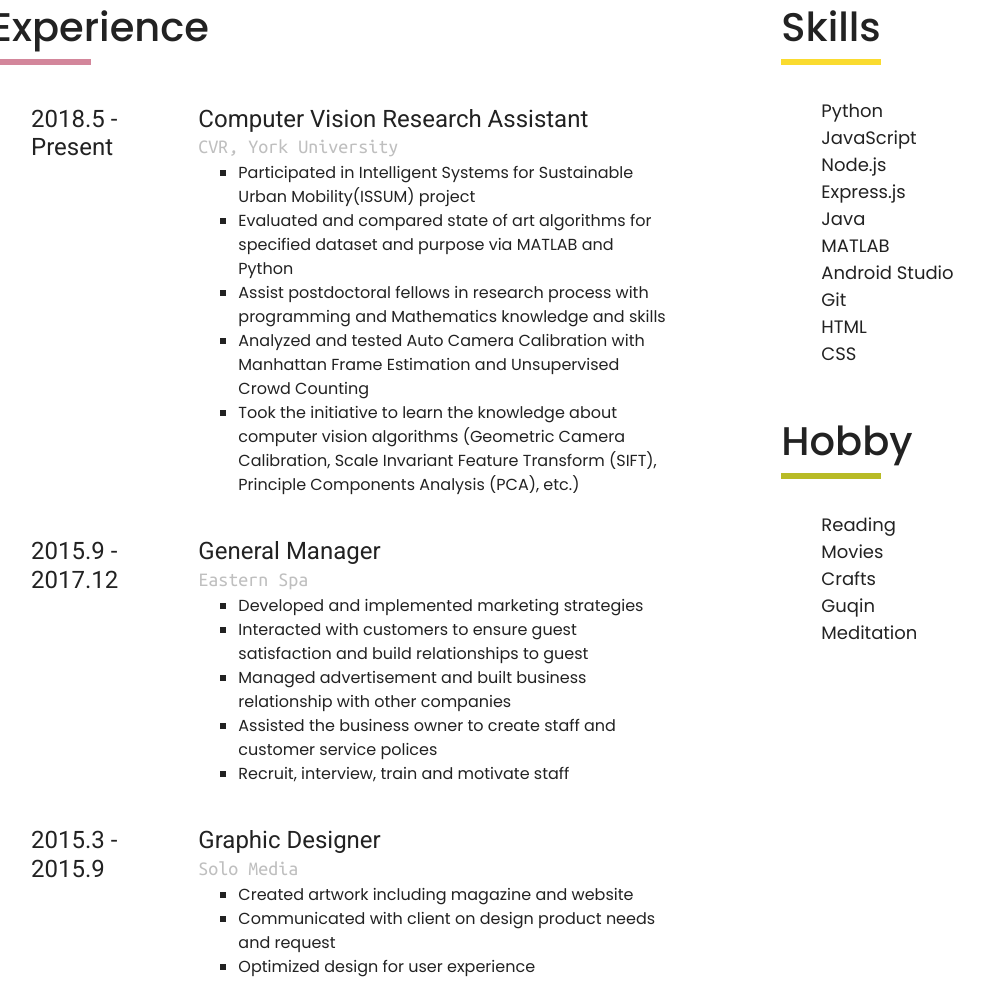
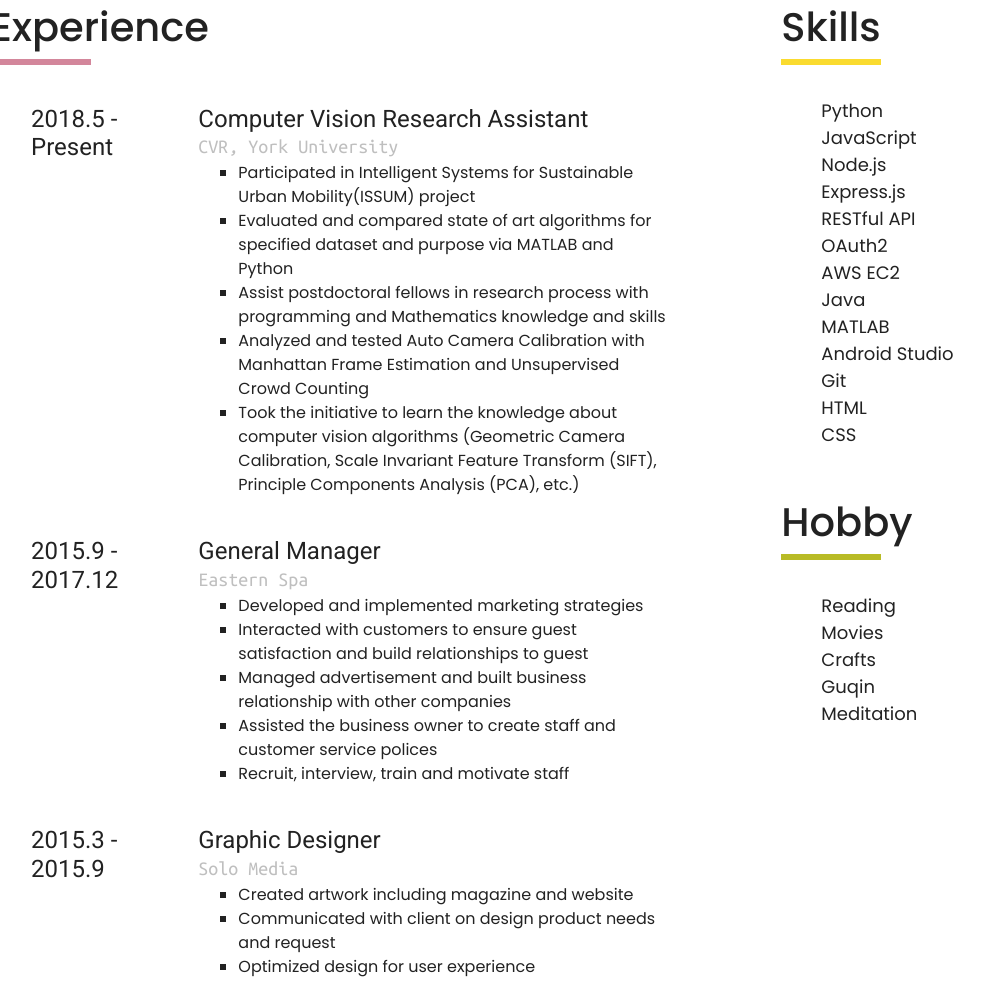
Before and after one commit to sophiiae/ZhengStud.io, a plain HTML site: page index.html in a window 1280 px wide. Shown: the part 1999-3001 px from the top of the page, without its empty margins (105-1089 px from the left). Drawn offline with nearby package versions, Linux system fonts and the light colour scheme.

Commit message:
add skills

```diff
--- a/index.html
+++ b/index.html
@@ -198,6 +198,9 @@
                   <li>JavaScript</li>
                   <li>Node.js</li>
                   <li>Express.js</li>
+                  <li>RESTful API</li>
+                  <li>OAuth2</li>
+                  <li>AWS EC2</li>
                   <li>Java</li>
                   <li>MATLAB</li>
                   <li>Android Studio</li>
```
Also changed, not shown: 1 other file.
